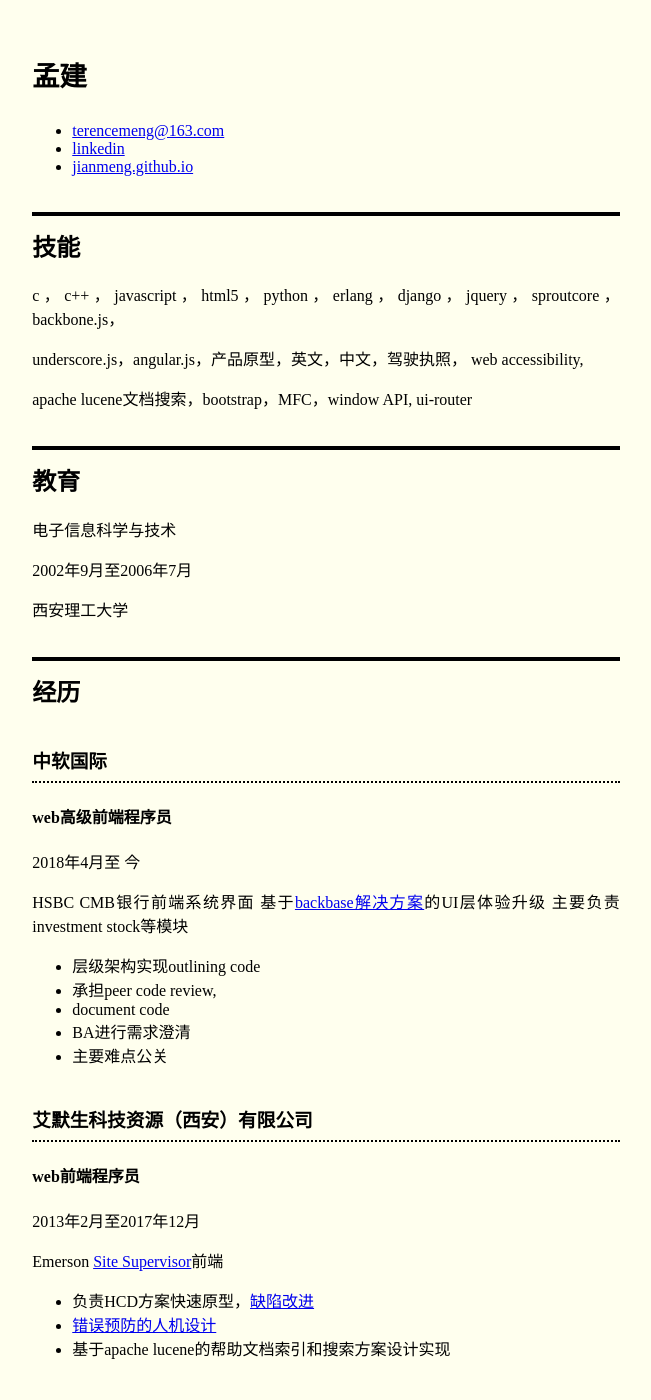
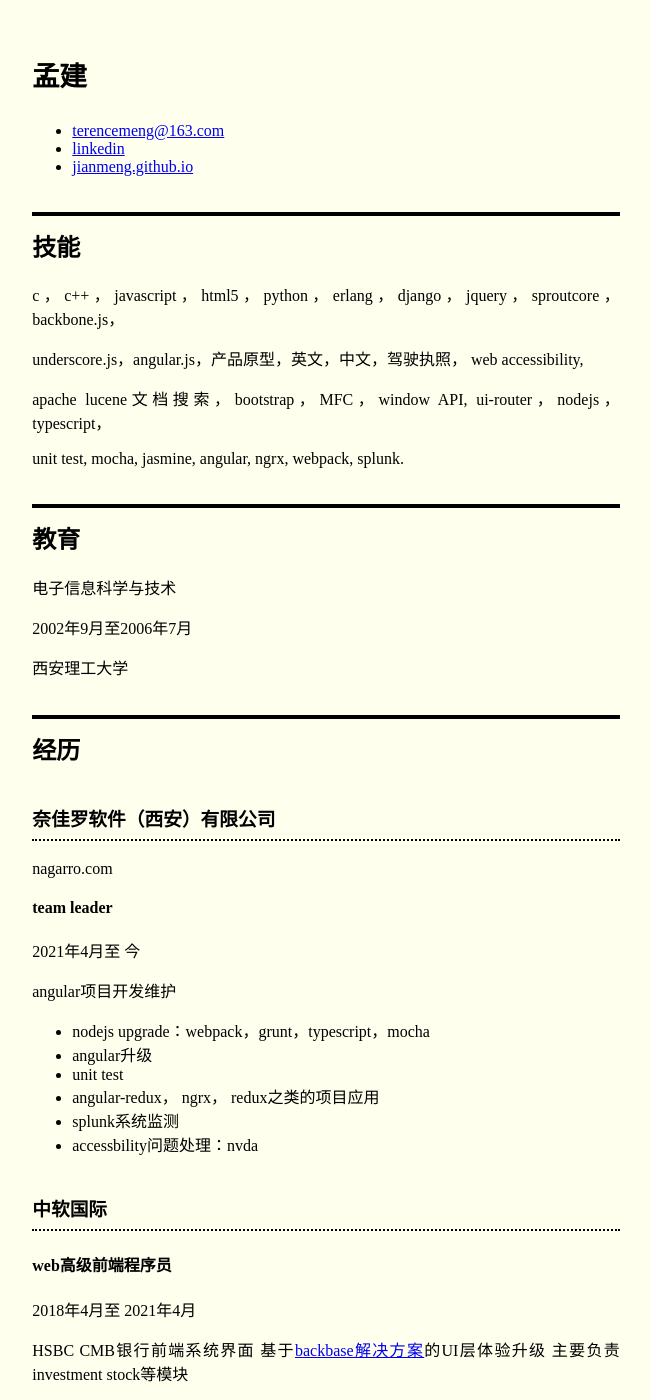
Before and after one commit to JianMeng/jianmeng.github.com, a Jekyll site: the page built from resumes/2013-01-04-Resume-CN.md, in a window 1280 px wide and 1400 px high. Shown: the whole window, without its empty margins (314-965 px from the left). Built offline with Jekyll 4.4.1, drawn with Linux system fonts in a browser that asks for light colours.

Commit message:
update resume cn

```diff
--- a/resumes/2013-01-04-Resume-CN.md
+++ b/resumes/2013-01-04-Resume-CN.md
@@ -16,7 +16,9 @@ c，c++，javascript，html5，python，erlang，django，jquery，sproutcore，
 
 underscore.js，angular.js，产品原型，英文，中文，驾驶执照， web accessibility,
 
-apache lucene文档搜索，bootstrap，MFC，window API, ui-router
+apache lucene文档搜索，bootstrap，MFC，window API, ui-router，nodejs，typescript，
+
+unit test, mocha, jasmine, angular, ngrx, webpack, splunk.
 
 ## 教育
 电子信息科学与技术
@@ -27,12 +29,27 @@ apache lucene文档搜索，bootstrap，MFC，window API, ui-router
 
 
 ## 经历
+### 奈佳罗软件（西安）有限公司
+nagarro.com
+
+#### team leader
+
+2021年4月至 今
+
+angular项目开发维护
+ * nodejs upgrade：webpack，grunt，typescript，mocha
+ * angular升级
+ * unit test
+ * angular-redux， ngrx， redux之类的项目应用
+ * splunk系统监测
+ * accessbility问题处理：nvda
+
 
 ### 中软国际
 
 #### web高级前端程序员
 
-2018年4月至 今
+2018年4月至 2021年4月
 
 HSBC CMB银行前端系统界面
 基于[backbase解决方案](http://www.backbase.com)的UI层体验升级
```
